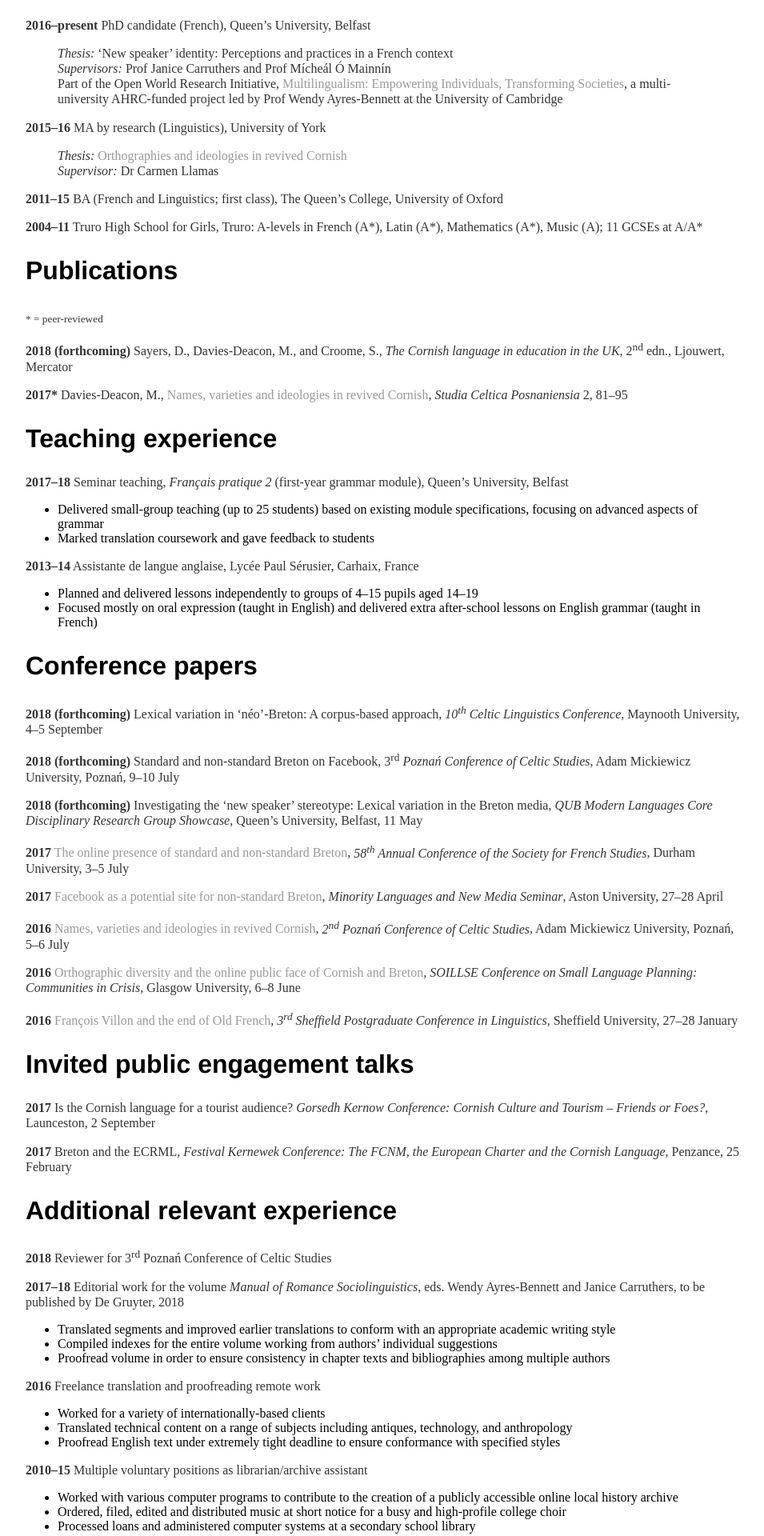
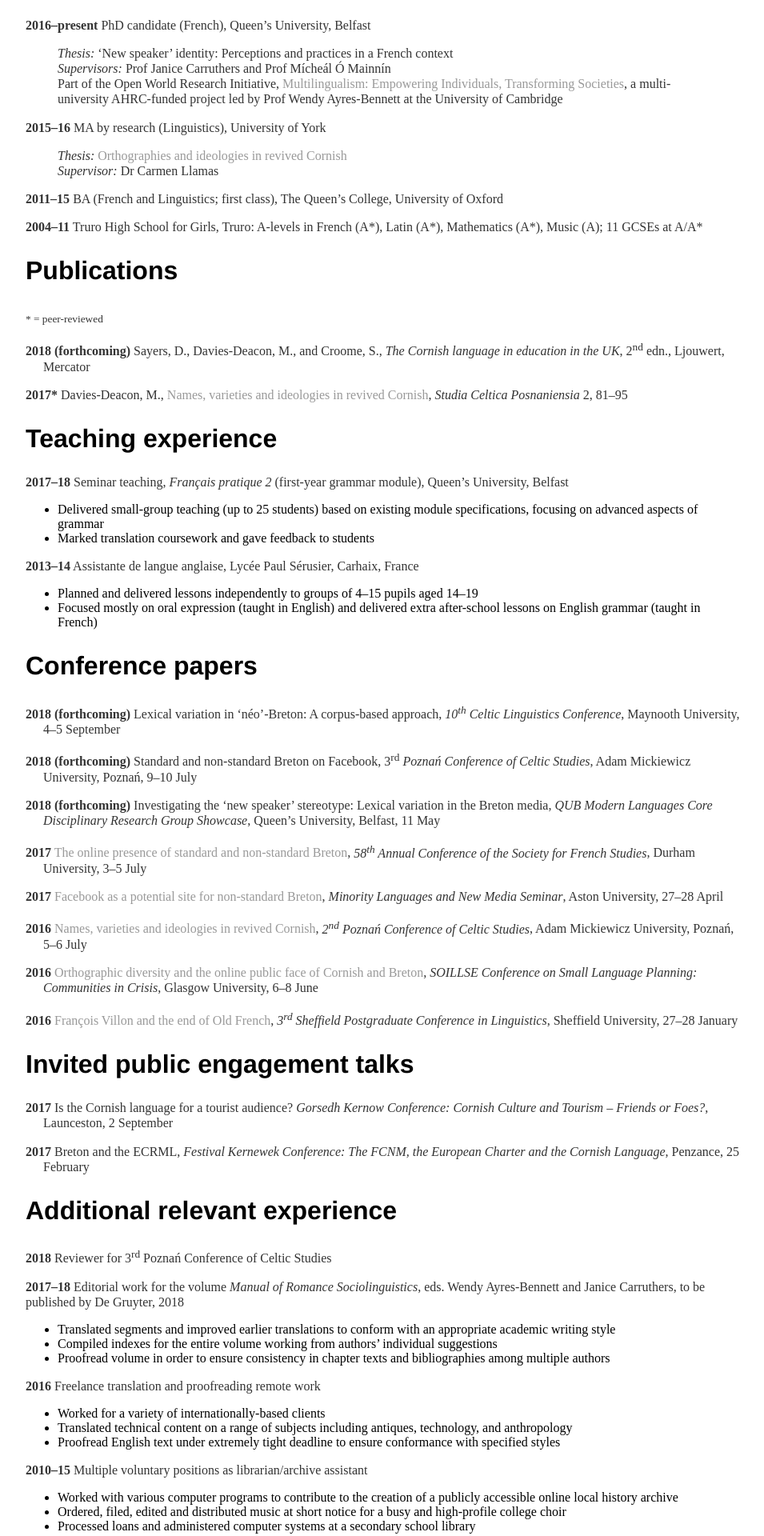
Before and after one commit to merryndd/merryndd.github.io, a Jekyll site: the page built from cv/index.html, in a window 1280 px wide. Shown: the part 452-2372 px from the top of the page at 80% size, without its empty margins (160-1115 px from the left). Built offline with Jekyll 4.4.1, drawn with Linux system fonts in a browser that asks for light colours.

Commit message:
Update index.html

```diff
--- a/cv/index.html
+++ b/cv/index.html
@@ -19,8 +19,8 @@ title: Merryn Davies-Deacon
 <p><strong>2004&ndash;11</strong> Truro High School for Girls, Truro: A-levels in French (A*), Latin (A*), Mathematics (A*), Music (A); 11 GCSEs at A/A*</p>
 <h2>Publications</h2>
 <p><sub>* = peer-reviewed</sub></p>
-<p><strong>2018 (forthcoming)</strong> Sayers, D., Davies-Deacon, M., and Croome, S., <i>The Cornish language in education in the UK</i>, 2<sup>nd</sup> edn., Ljouwert, Mercator</p>
-<p><strong>2017*</strong> Davies-Deacon, M., <a href="https://www.degruyter.com/view/j/scp.2017.2.issue-1/scp-2017-0005/scp-2017-0005.xml?format=INT">Names, varieties and ideologies in revived Cornish</a>, <i>Studia Celtica Posnaniensia</i> 2, 81&ndash;95</p>
+<p class="bibentry"><strong>2018 (forthcoming)</strong> Sayers, D., Davies-Deacon, M., and Croome, S., <i>The Cornish language in education in the UK</i>, 2<sup>nd</sup> edn., Ljouwert, Mercator</p>
+<p class="bibentry"><strong>2017*</strong> Davies-Deacon, M., <a href="https://www.degruyter.com/view/j/scp.2017.2.issue-1/scp-2017-0005/scp-2017-0005.xml?format=INT">Names, varieties and ideologies in revived Cornish</a>, <i>Studia Celtica Posnaniensia</i> 2, 81&ndash;95</p>
 <h2>Teaching experience</h2>
 	<p><strong>2017&ndash;18</strong> Seminar teaching, <i>Français pratique 2</i> (first-year grammar module), Queen’s University, Belfast</p>
 <ul><li>Delivered small-group teaching (up to 25 students) based on existing module specifications, focusing on advanced aspects of grammar</li>
@@ -29,17 +29,17 @@ title: Merryn Davies-Deacon
 <ul><li>Planned and delivered lessons independently to groups of 4&ndash;15 pupils aged 14&ndash;19</li>
 <li>Focused mostly on oral expression (taught in English) and delivered extra after-school lessons on English grammar (taught in French)</li></ul>
 <h2>Conference papers</h2>
-<p><strong>2018 (forthcoming)</strong> Lexical variation in &lsquo;néo&rsquo;-Breton: A corpus-based approach, <i>10<sup>th</sup> Celtic Linguistics Conference</i>, Maynooth University, 4&ndash;5 September</p>
-<p><strong>2018 (forthcoming)</strong> Standard and non-standard Breton on Facebook, 3<sup>rd</sup> <i>Pozna&#324; Conference of Celtic Studies</i>, Adam Mickiewicz University, Pozna&#324;, 9&ndash;10 July</p>
-<p><strong>2018 (forthcoming)</strong> Investigating the &lsquo;new speaker&rsquo; stereotype: Lexical variation in the Breton media, <i>QUB Modern Languages Core Disciplinary Research Group Showcase</i>, Queen’s University, Belfast, 11 May</p>
-<p><strong>2017</strong> <a href="https://www.academia.edu/34555870/The_online_presence_of_standard_and_non-standard_Breton">The online presence of standard and non-standard Breton</a>, <i>58<sup>th</sup> Annual Conference of the Society for French Studies</i>, Durham University, 3&ndash;5 July</p>
-<p><strong>2017</strong> <a href="https://www.academia.edu/32907045/Facebook_as_a_potential_site_for_non-standard_Breton">Facebook as a potential site for non-standard Breton</a>, <i>Minority Languages and New Media Seminar</i>, Aston University, 27&ndash;28 April</p>
-<p><strong>2016</strong> <a href="https://www.academia.edu/27249633/Names_varieties_and_ideologies_in_revived_Cornish">Names, varieties and ideologies in revived Cornish</a>, <i>2<sup>nd</sup> Pozna&#324; Conference of Celtic Studies</i>, Adam Mickiewicz University, Pozna&#324;, 5&ndash;6 July</p>
-<p><strong>2016</strong> <a href="https://www.academia.edu/26038260/Orthographic_diversity_and_the_online_public_face_of_Cornish_and_Breton">Orthographic diversity and the online public face of Cornish and Breton</a>, <i>SOILLSE Conference on Small Language Planning: Communities in Crisis</i>, Glasgow University, 6&ndash;8 June</p>
-<p><strong>2016</strong> <a href="https://www.academia.edu/20963881/Fran%C3%A7ois_Villon_and_the_end_of_Old_French">François Villon and the end of Old French</a>, <i>3<sup>rd</sup> Sheffield Postgraduate Conference in Linguistics</i>, Sheffield University, 27&ndash;28 January</p>
+<p class="bibentry"><strong>2018 (forthcoming)</strong> Lexical variation in &lsquo;néo&rsquo;-Breton: A corpus-based approach, <i>10<sup>th</sup> Celtic Linguistics Conference</i>, Maynooth University, 4&ndash;5 September</p>
+<p class="bibentry"><strong>2018 (forthcoming)</strong> Standard and non-standard Breton on Facebook, 3<sup>rd</sup> <i>Pozna&#324; Conference of Celtic Studies</i>, Adam Mickiewicz University, Pozna&#324;, 9&ndash;10 July</p>
+<p class="bibentry"><strong>2018 (forthcoming)</strong> Investigating the &lsquo;new speaker&rsquo; stereotype: Lexical variation in the Breton media, <i>QUB Modern Languages Core Disciplinary Research Group Showcase</i>, Queen’s University, Belfast, 11 May</p>
+<p class="bibentry"><strong>2017</strong> <a href="https://www.academia.edu/34555870/The_online_presence_of_standard_and_non-standard_Breton">The online presence of standard and non-standard Breton</a>, <i>58<sup>th</sup> Annual Conference of the Society for French Studies</i>, Durham University, 3&ndash;5 July</p>
+<p class="bibentry"><strong>2017</strong> <a href="https://www.academia.edu/32907045/Facebook_as_a_potential_site_for_non-standard_Breton">Facebook as a potential site for non-standard Breton</a>, <i>Minority Languages and New Media Seminar</i>, Aston University, 27&ndash;28 April</p>
+<p class="bibentry"><strong>2016</strong> <a href="https://www.academia.edu/27249633/Names_varieties_and_ideologies_in_revived_Cornish">Names, varieties and ideologies in revived Cornish</a>, <i>2<sup>nd</sup> Pozna&#324; Conference of Celtic Studies</i>, Adam Mickiewicz University, Pozna&#324;, 5&ndash;6 July</p>
+<p class="bibentry"><strong>2016</strong> <a href="https://www.academia.edu/26038260/Orthographic_diversity_and_the_online_public_face_of_Cornish_and_Breton">Orthographic diversity and the online public face of Cornish and Breton</a>, <i>SOILLSE Conference on Small Language Planning: Communities in Crisis</i>, Glasgow University, 6&ndash;8 June</p>
+<p class="bibentry"><strong>2016</strong> <a href="https://www.academia.edu/20963881/Fran%C3%A7ois_Villon_and_the_end_of_Old_French">François Villon and the end of Old French</a>, <i>3<sup>rd</sup> Sheffield Postgraduate Conference in Linguistics</i>, Sheffield University, 27&ndash;28 January</p>
 <h2>Invited public engagement talks</h2>
-<p><strong>2017</strong> Is the Cornish language for a tourist audience? <i>Gorsedh Kernow Conference: Cornish Culture and Tourism &ndash; Friends or Foes?</i>, Launceston, 2 September</p>
-<p><strong>2017</strong> Breton and the ECRML, <i>Festival Kernewek Conference: The FCNM, the European Charter and the Cornish Language</i>, Penzance, 25 February</p>
+<p class="bibentry"><strong>2017</strong> Is the Cornish language for a tourist audience? <i>Gorsedh Kernow Conference: Cornish Culture and Tourism &ndash; Friends or Foes?</i>, Launceston, 2 September</p>
+<p class="bibentry"><strong>2017</strong> Breton and the ECRML, <i>Festival Kernewek Conference: The FCNM, the European Charter and the Cornish Language</i>, Penzance, 25 February</p>
 <h2>Additional relevant experience</h2>
 <p><strong>2018</strong> Reviewer for 3<sup>rd</sup> Pozna&#324; Conference of Celtic Studies</p>
 <p><strong>2017&ndash;18</strong> Editorial work for the volume <i>Manual of Romance Sociolinguistics</i>, eds. Wendy Ayres-Bennett and Janice Carruthers, to be published by De Gruyter, 2018</p>
```
